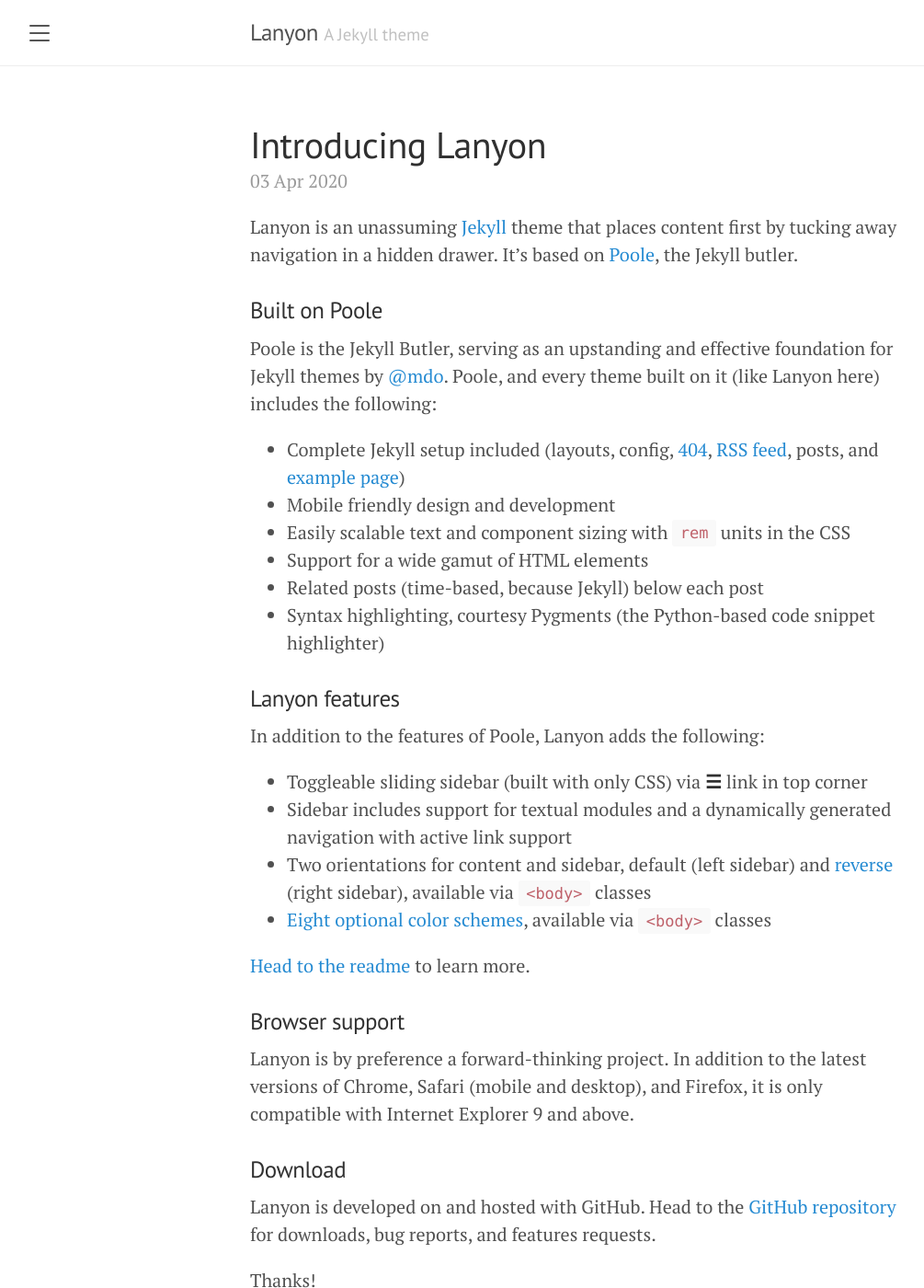
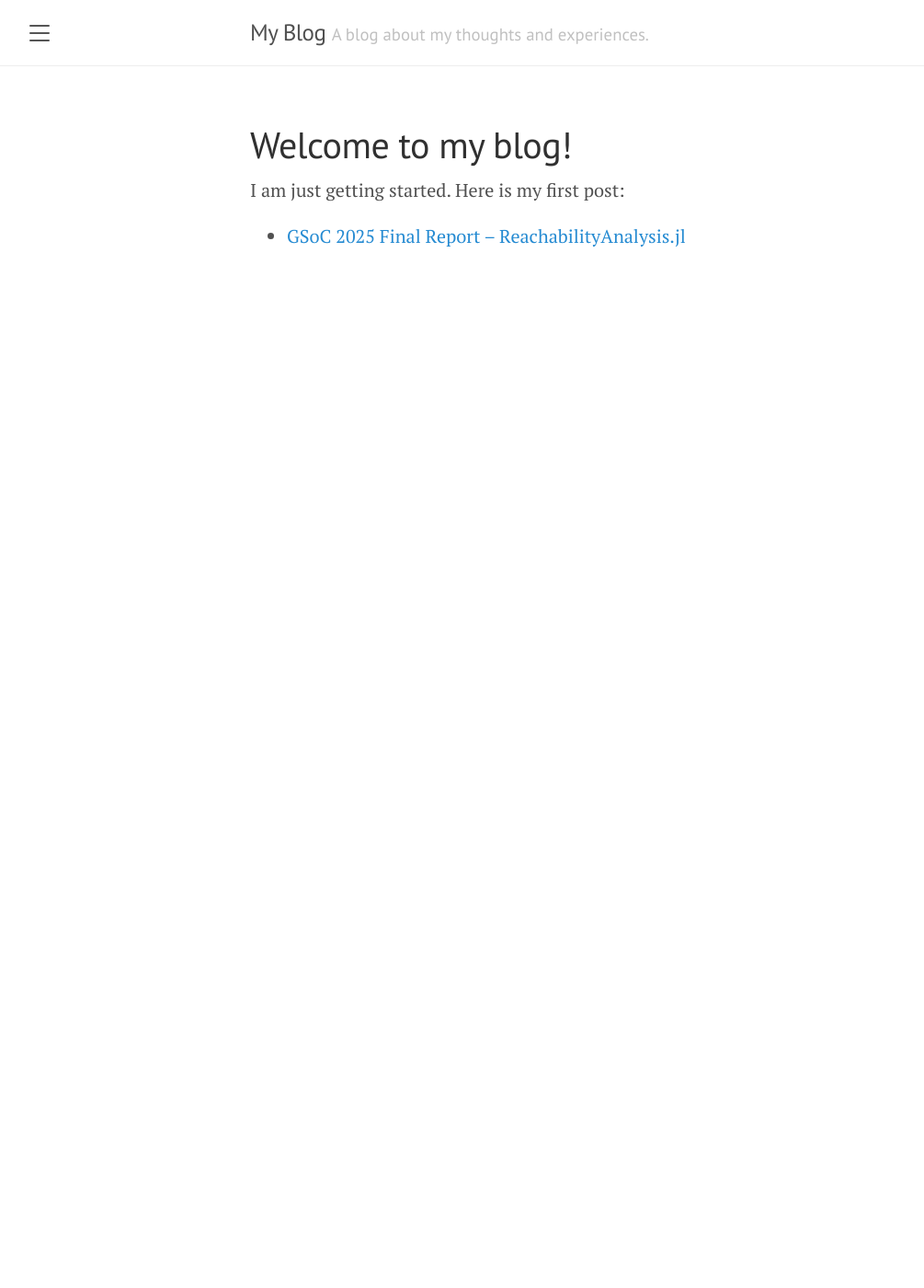
Before and after one commit to alecarraro/alecarraro-blog, a Jekyll site: the page built from index.html, in a window 1280 px wide and 1400 px high. Shown: the whole window at 92% size, without its empty margins (8-1013 px from the left). Built offline with Jekyll 4.4.1, drawn with Linux system fonts in a browser that asks for light colours; the list of posts is cut into pages by our own code; some of the changed text lies outside the part shown.

Commit message:
refactor

```diff
--- a/_config.yml
+++ b/_config.yml
@@ -1,17 +1,17 @@
 # Setup
-title:               Lanyon
-tagline:             'A Jekyll theme'
-description:         'A reserved <a href="https://jekyllrb.com" target="_blank">Jekyll</a> theme that places the utmost gravity on content with a hidden drawer. Made by <a href="https://twitter.com/mdo" target="_blank">@mdo</a>.'
-url:                 http://lanyon.getpoole.com
+title:               My Blog
+tagline:             'A blog about my thoughts and experiences.'
+description:         'Welcome to my blog. Here I will share my thoughts on various topics.'
+url:                 ''
 baseurl:             ''
 paginate:            5
 permalink:           pretty
 
 # About/contact
 author:
-  name:              Mark Otto
-  url:               https://twitter.com/mdo
-  email:             markdotto@gmail.com
+  name:              Your Name
+  url:
+  email:             your-email@example.com
 
 # Gems
 plugins:
--- a/_includes/sidebar.html
+++ b/_includes/sidebar.html
@@ -25,9 +25,6 @@
       {% endif %}
     {% endfor %}
 
-    <a class="sidebar-nav-item" href="{{ site.github.repo }}/archive/v{{ site.version }}.zip">Download</a>
-    <a class="sidebar-nav-item" href="{{ site.github.repo }}">GitHub project</a>
-    <span class="sidebar-nav-item">Currently v{{ site.version }}</span>
   </nav>
 
   <div class="sidebar-item">
--- a/_posts/2020-04-01-whats-jekyll.md
+++ /dev/null
@@ -1,12 +0,0 @@
----
-layout: post
-title: What's Jekyll?
----
-
-[Jekyll](https://jekyllrb.com) is a static site generator, an open-source tool for creating simple yet powerful websites of all shapes and sizes. From [the project's readme](https://github.com/mojombo/jekyll/blob/master/README.markdown):
-
-  > Jekyll is a simple, blog aware, static site generator. It takes a template directory [...] and spits out a complete, static website suitable for serving with Apache or your favorite web server. This is also the engine behind GitHub Pages, which you can use to host your project’s page or blog right here from GitHub.
-
-It's an immensely useful tool and one we encourage you to use here with Lanyon.
-
-Find out more by [visiting the project on GitHub](https://github.com/mojombo/jekyll).
--- a/_posts/2020-04-02-example-content.md
+++ /dev/null
@@ -1,122 +0,0 @@
----
-layout: post
-title: Example content
----
-
-
-<div class="message">
-  Howdy! This is an example blog post that shows several types of HTML content supported in this theme.
-</div>
-
-Cum sociis natoque penatibus et magnis <a href="#">dis parturient montes</a>, nascetur ridiculus mus. *Aenean eu leo quam.* Pellentesque ornare sem lacinia quam venenatis vestibulum. Sed posuere consectetur est at lobortis. Cras mattis consectetur purus sit amet fermentum.
-
-> Curabitur blandit tempus porttitor. Nullam quis risus eget urna mollis ornare vel eu leo. Nullam id dolor id nibh ultricies vehicula ut id elit.
-
-Etiam porta **sem malesuada magna** mollis euismod. Cras mattis consectetur purus sit amet fermentum. Aenean lacinia bibendum nulla sed consectetur.
-
-## Inline HTML elements
-
-HTML defines a long list of available inline tags, a complete list of which can be found on the [Mozilla Developer Network](https://developer.mozilla.org/en-US/docs/Web/HTML/Element).
-
-- **To bold text**, use `<strong>`.
-- *To italicize text*, use `<em>`.
-- Abbreviations, like <abbr title="HyperText Markup Langage">HTML</abbr> should use `<abbr>`, with an optional `title` attribute for the full phrase.
-- Citations, like <cite>&mdash; Mark otto</cite>, should use `<cite>`.
-- <del>Deleted</del> text should use `<del>` and <ins>inserted</ins> text should use `<ins>`.
-- Superscript <sup>text</sup> uses `<sup>` and subscript <sub>text</sub> uses `<sub>`.
-
-Most of these elements are styled by browsers with few modifications on our part.
-
-## Heading
-
-Vivamus sagittis lacus vel augue rutrum faucibus dolor auctor. Duis mollis, est non commodo luctus, nisi erat porttitor ligula, eget lacinia odio sem nec elit. Morbi leo risus, porta ac consectetur ac, vestibulum at eros.
-
-### Code
-
-Cum sociis natoque penatibus et magnis dis `code element` montes, nascetur ridiculus mus.
-
-{% highlight js %}
-// Example can be run directly in your JavaScript console
-
-// Create a function that takes two arguments and returns the sum of those arguments
-var adder = new Function("a", "b", "return a + b");
-
-// Call the function
-adder(2, 6);
-// > 8
-{% endhighlight %}
-
-Aenean lacinia bibendum nulla sed consectetur. Etiam porta sem malesuada magna mollis euismod. Fusce dapibus, tellus ac cursus commodo, tortor mauris condimentum nibh, ut fermentum massa.
-
-### Lists
-
-Cum sociis natoque penatibus et magnis dis parturient montes, nascetur ridiculus mus. Aenean lacinia bibendum nulla sed consectetur. Etiam porta sem malesuada magna mollis euismod. Fusce dapibus, tellus ac cursus commodo, tortor mauris condimentum nibh, ut fermentum massa justo sit amet risus.
-
-* Praesent commodo cursus magna, vel scelerisque nisl consectetur et.
-* Donec id elit non mi porta gravida at eget metus.
-* Nulla vitae elit libero, a pharetra augue.
-
-Donec ullamcorper nulla non metus auctor fringilla. Nulla vitae elit libero, a pharetra augue.
-
-1. Vestibulum id ligula porta felis euismod semper.
-2. Cum sociis natoque penatibus et magnis dis parturient montes, nascetur ridiculus mus.
-3. Maecenas sed diam eget risus varius blandit sit amet non magna.
-
-Cras mattis consectetur purus sit amet fermentum. Sed posuere consectetur est at lobortis.
-
-<dl>
-  <dt>HyperText Markup Language (HTML)</dt>
-  <dd>The language used to describe and define the content of a Web page</dd>
-
-  <dt>Cascading Style Sheets (CSS)</dt>
-  <dd>Used to describe the appearance of Web content</dd>
-
-  <dt>JavaScript (JS)</dt>
-  <dd>The programming language used to build advanced Web sites and applications</dd>
-</dl>
-
-Integer posuere erat a ante venenatis dapibus posuere velit aliquet. Morbi leo risus, porta ac consectetur ac, vestibulum at eros. Nullam quis risus eget urna mollis ornare vel eu leo.
-
-### Tables
-
-Aenean lacinia bibendum nulla sed consectetur. Lorem ipsum dolor sit amet, consectetur adipiscing elit.
-
-<table>
-  <thead>
-    <tr>
-      <th>Name</th>
-      <th>Upvotes</th>
-      <th>Downvotes</th>
-    </tr>
-  </thead>
-  <tfoot>
-    <tr>
-      <td>Totals</td>
-      <td>21</td>
-      <td>23</td>
-    </tr>
-  </tfoot>
-  <tbody>
-    <tr>
-      <td>Alice</td>
-      <td>10</td>
-      <td>11</td>
-    </tr>
-    <tr>
-      <td>Bob</td>
-      <td>4</td>
-      <td>3</td>
-    </tr>
-    <tr>
-      <td>Charlie</td>
-      <td>7</td>
-      <td>9</td>
-    </tr>
-  </tbody>
-</table>
-
-Nullam id dolor id nibh ultricies vehicula ut id elit. Sed posuere consectetur est at lobortis. Nullam quis risus eget urna mollis ornare vel eu leo.
-
------
-
-Want to see something else added? <a href="https://github.com/poole/poole/issues/new">Open an issue.</a>
--- a/_posts/2020-04-03-introducing-lanyon.md
+++ /dev/null
@@ -1,38 +0,0 @@
----
-layout: post
-title: Introducing Lanyon
----
-
-Lanyon is an unassuming [Jekyll](http://jekyllrb.com) theme that places content first by tucking away navigation in a hidden drawer. It's based on [Poole](http://getpoole.com), the Jekyll butler.
-
-### Built on Poole
-
-Poole is the Jekyll Butler, serving as an upstanding and effective foundation for Jekyll themes by [@mdo](https://twitter.com/mdo). Poole, and every theme built on it (like Lanyon here) includes the following:
-
-* Complete Jekyll setup included (layouts, config, [404](/404), [RSS feed](/atom.xml), posts, and [example page](/about))
-* Mobile friendly design and development
-* Easily scalable text and component sizing with `rem` units in the CSS
-* Support for a wide gamut of HTML elements
-* Related posts (time-based, because Jekyll) below each post
-* Syntax highlighting, courtesy Pygments (the Python-based code snippet highlighter)
-
-### Lanyon features
-
-In addition to the features of Poole, Lanyon adds the following:
-
-* Toggleable sliding sidebar (built with only CSS) via **☰** link in top corner
-* Sidebar includes support for textual modules and a dynamically generated navigation with active link support
-* Two orientations for content and sidebar, default (left sidebar) and [reverse](https://github.com/poole/lanyon#reverse-layout) (right sidebar), available via `<body>` classes
-* [Eight optional color schemes](https://github.com/poole/lanyon#themes), available via `<body>` classes
-
-[Head to the readme](https://github.com/poole/lanyon#readme) to learn more.
-
-### Browser support
-
-Lanyon is by preference a forward-thinking project. In addition to the latest versions of Chrome, Safari (mobile and desktop), and Firefox, it is only compatible with Internet Explorer 9 and above.
-
-### Download
-
-Lanyon is developed on and hosted with GitHub. Head to the <a href="https://github.com/poole/lanyon">GitHub repository</a> for downloads, bug reports, and features requests.
-
-Thanks!
--- a/about.md
+++ b/about.md
@@ -1,29 +1,8 @@
 ---
 layout: page
-title: About
+title: About Me
 ---
 
 <p class="message">
-  Hey there! This page is included as an example. Feel free to customize it for your own use upon downloading. Carry on!
+  This is the about me page. You can write a little bit about yourself here.
 </p>
-
-In the novel, *The Strange Case of Dr. Jeykll and Mr. Hyde*, Mr. Poole is Dr. Jekyll's virtuous and loyal butler. Similarly, Poole is an upstanding and effective butler that helps you build Jekyll themes. It's made by [@mdo](https://twitter.com/mdo).
-
-There are currently two themes built on Poole:
-
-* [Hyde](http://hyde.getpoole.com)
-* [Lanyon](http://lanyon.getpoole.com)
-
-Learn more and contribute on [GitHub](https://github.com/poole).
-
-## Setup
-
-Some fun facts about the setup of this project include:
-
-* Built for [Jekyll](https://jekyllrb.com)
-* Developed on GitHub and hosted for free on [GitHub Pages](https://pages.github.com)
-* Coded with [Atom](https://atom.io)
-
-Have questions or suggestions? Feel free to [open an issue on GitHub](https://github.com/poole/issues/new) or [ask me on Twitter](https://twitter.com/mdo).
-
-Thanks for reading!
--- a/index.html
+++ b/index.html
@@ -3,35 +3,14 @@ layout: default
 title: Home
 ---
 
-<div class="posts">
-  {% for post in paginator.posts %}
-  <div class="post">
-    <h1 class="post-title">
-      <a href="{{ post.url | absolute_url }}">
-        {{ post.title }}
-      </a>
-    </h1>
-
-    <span class="post-date">{{ post.date | date_to_string }}</span>
-
-    {{ post.content }}
-  </div>
-  {% endfor %}
+<div class="post">
+  <h1 class="post-title">Welcome to my blog!</h1>
+  <p>I am just getting started. Here is my first post:</p>
+  <ul>
+    {% for post in site.posts %}
+      <li>
+        <a href="{{ post.url | absolute_url }}">{{ post.title }}</a>
+      </li>
+    {% endfor %}
+  </ul>
 </div>
-
-<div class="pagination">
-  {% if paginator.next_page %}
-    <a class="pagination-item older" href="{{ paginator.next_page_path | absolute_url }}">Older</a>
-  {% else %}
-    <span class="pagination-item older">Older</span>
-  {% endif %}
-  {% if paginator.previous_page %}
-    {% if paginator.page == 2 %}
-      <a class="pagination-item newer" href="{{ '/' | absolute_url }}">Newer</a>
-    {% else %}
-      <a class="pagination-item newer" href="{{ paginator.previous_page_path | absolute_url }}">Newer</a>
-    {% endif %}
-  {% else %}
-    <span class="pagination-item newer">Newer</span>
-  {% endif %}
-</div>
```
Also changed, not shown: _posts/2025-08-20-reach.md (renamed from _posts/reach.md).
